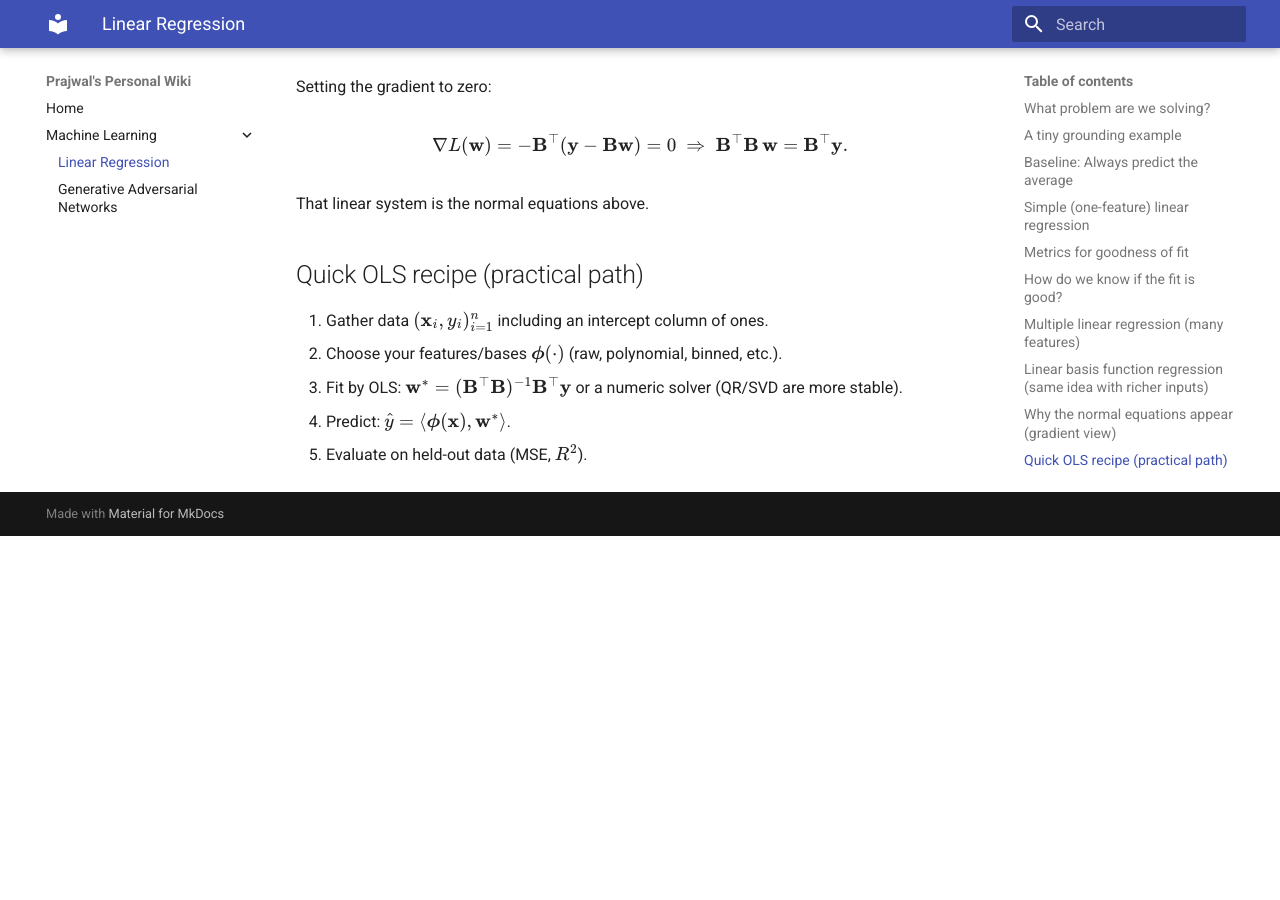
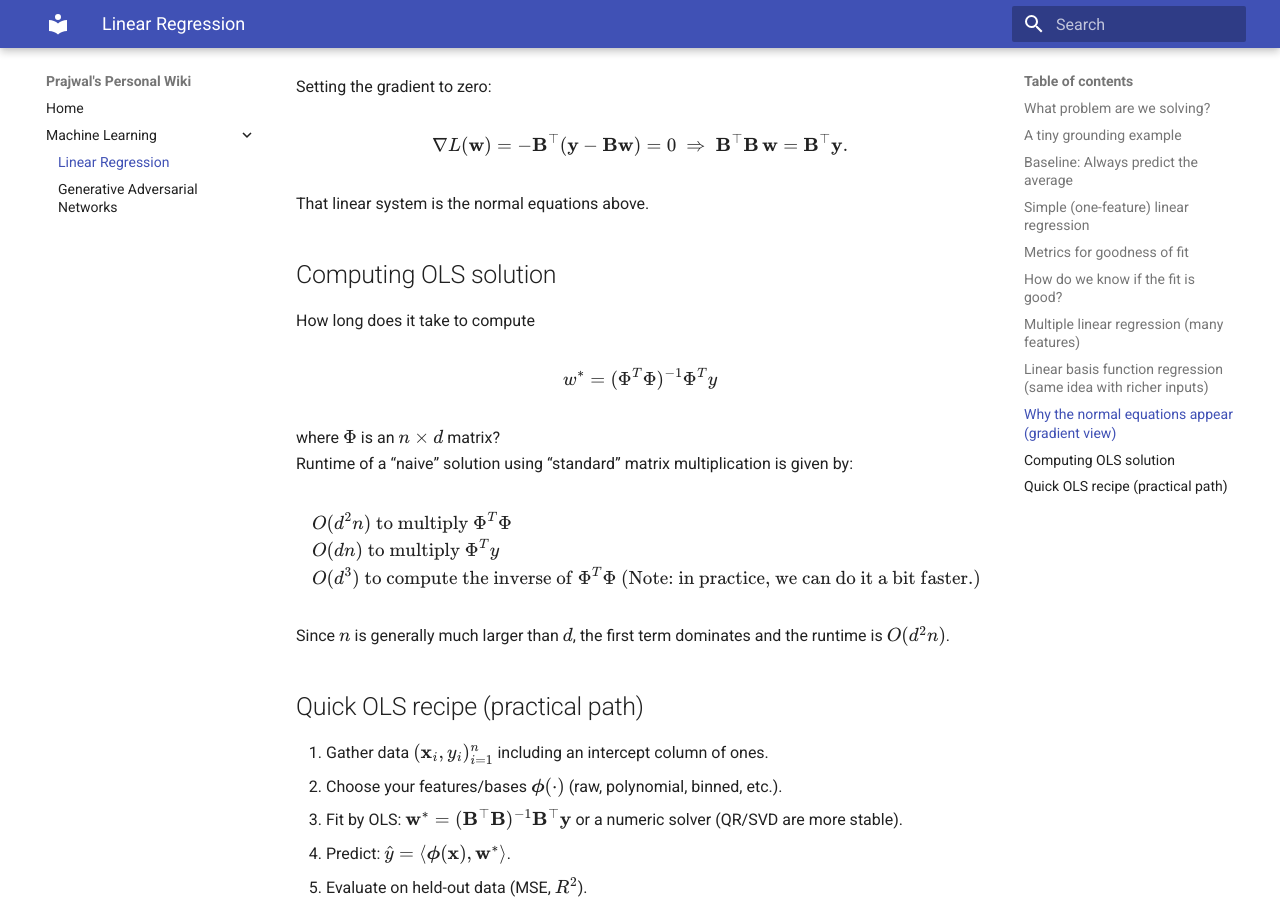
Before and after one commit to pj1911/my-wiki, an MkDocs documentation site: the page built from docs/linearRegression.md, in a window 1280 px wide and 900 px high, scrolled down 5729 px. Built offline with MkDocs 1.6.1 and Material for MkDocs 9.7.7, drawn with Linux system fonts in a browser that asks for light colours; before the commit the page ends 6265 px from its top, so only the background shows below that.

Commit message:
Update linearRegression.md

```diff
--- a/docs/linearRegression.md
+++ b/docs/linearRegression.md
@@ -260,6 +260,28 @@ $$
 
 That linear system is the normal equations above.
 
+##Computing OLS solution
+
+How long does it take to compute
+
+$$
+w^* = (\Phi^T \Phi)^{-1} \Phi^T y
+$$
+
+where \(\Phi\) is an \(n \times d\) matrix?
+Runtime of a “naive” solution using “standard” matrix multiplication is given by:
+
+$$
+\begin{aligned}
+& O(d^2 n) \text{ to multiply } \Phi^T \Phi \\
+& O(d n) \text{ to multiply } \Phi^T y \\
+& O(d^3) \text{ to compute the inverse of } \Phi^T \Phi
+   \text{ (Note: in practice, we can do it a bit faster.)}
+\end{aligned}
+$$
+
+Since \(n\) is generally much larger than \(d\), the first term dominates and the runtime is \(O(d^2 n)\).
+
 ## Quick OLS recipe (practical path)
 
 1. Gather data \((\mathbf{x}_i,y_i)_{i=1}^n\) including an intercept column of ones.
```
